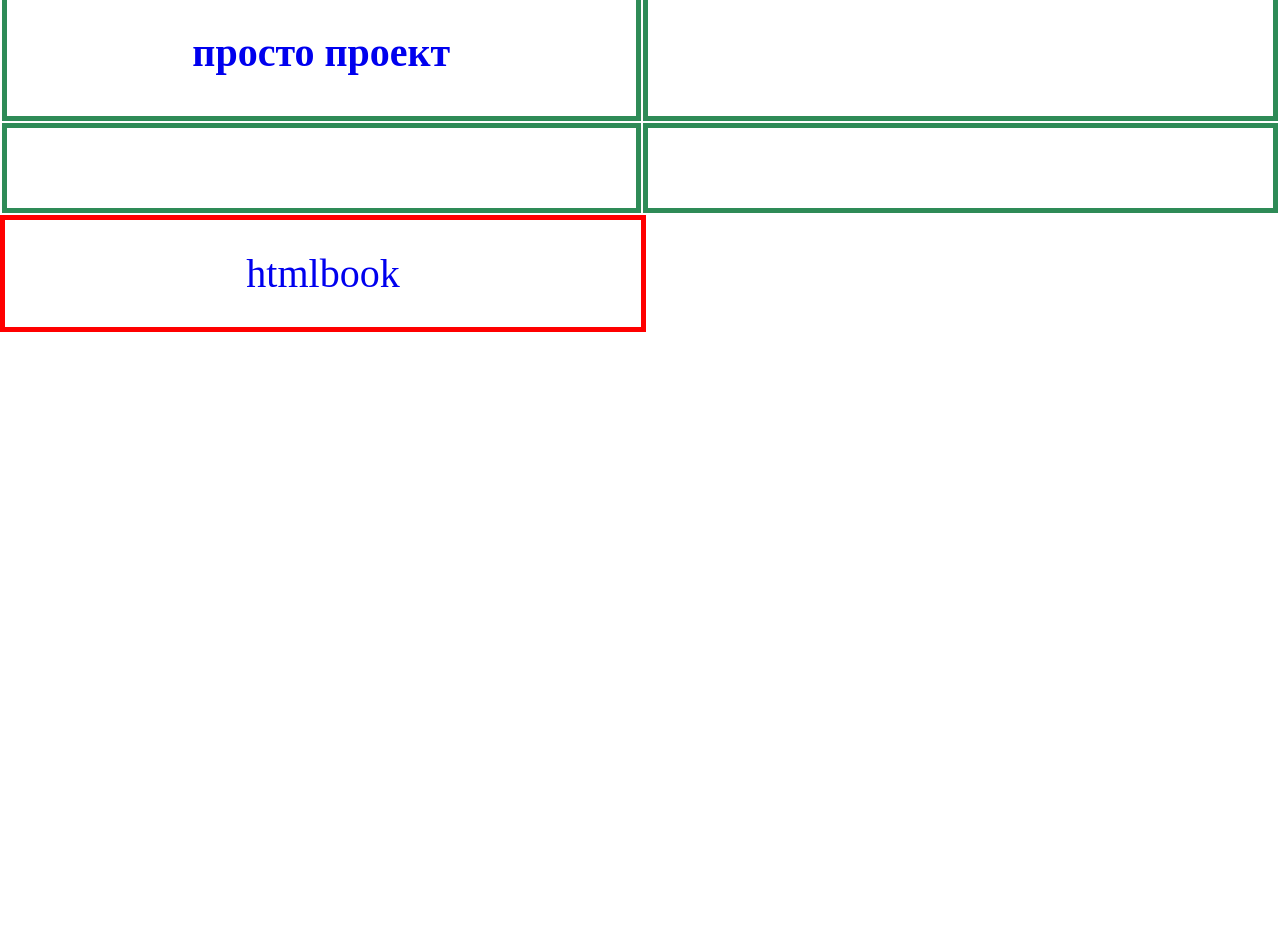
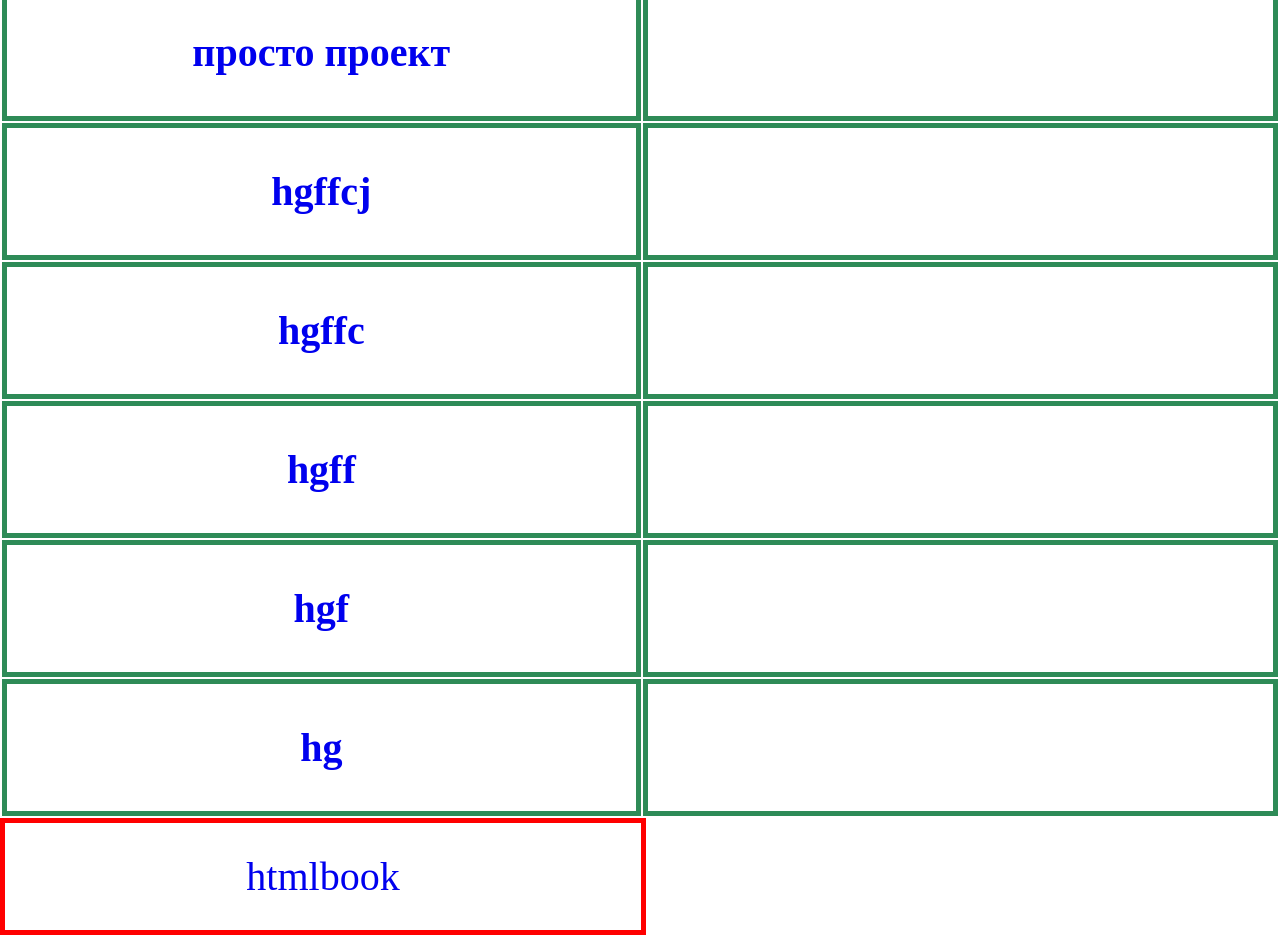
Before and after one commit to NOOB321470/NOOB321470.github.io, a plain HTML site: page index.html in a window 1280 px wide. Shown: the part 840-1775 px from the top of the page. Before the commit the page ends 1172 px from the top, so only its background shows below. Drawn offline with Linux system fonts and the light colour scheme.

Commit message:
Update index.html

```diff
--- a/index.html
+++ b/index.html
@@ -69,7 +69,23 @@
             <th></th>
         </tr>
         <tr>
-            <th><a href=""></a></th>
+            <th><a href="ert.html">hgffcj</a></th>
+            <th></th>
+        </tr>
+        <tr>
+             <th><a href="fgd.html">hgffc</a></th>
+            <th></th>
+        </tr>
+        <tr>
+             <th><a href="gyg.html">hgff</a></th>
+            <th></th>
+        </tr>
+        <tr>
+             <th><a href="tug.html">hgf</a></th>
+            <th></th>
+        </tr>
+        <tr>
+             <th><a href="gyg.html#about.html">hg</a></th>
             <th></th>
         </tr>
 
```
